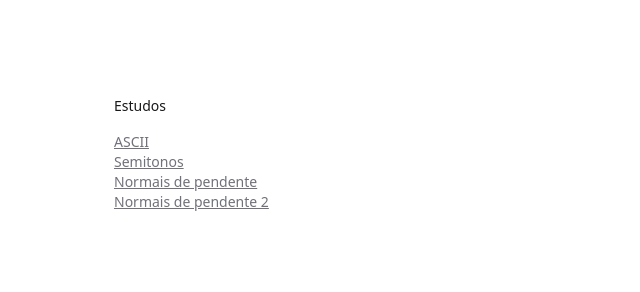
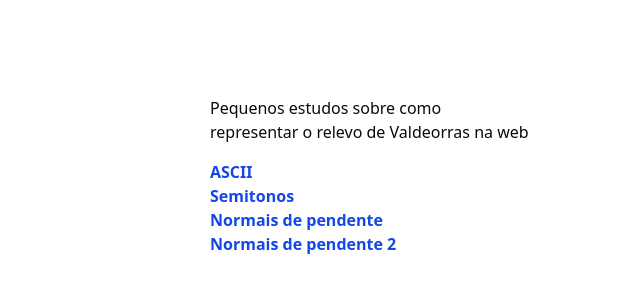
Before and after one commit to edupoch/estudo-relevo-valdeorras, a website built with Vite: page index.html in a window 1280 px wide. Shown: the whole page, without its empty margins (270-910 px from the left). Built offline with nearby package versions, Linux system fonts and the light colour scheme.

Commit message:
Miniedición na portada

```diff
--- a/index.html
+++ b/index.html
@@ -6,13 +6,16 @@
     <link href="/estilo.css" rel="stylesheet">
   </head>
   <body>
-    <div class="max-w-xl mx-auto p-8 lg:pt-24">
-        <h2 class="text-sm 2xl:text-xl font-medium text-zinc-900 dark:text-zinc-200">Estudos</h2>
-        <p class="text-sm 2xl:text-xl text-zinc-500 mt-4">
-          <a class="underline" href="/estudo-relevo-valdeorras/estudos/ascii/">ASCII</a><br>
-          <a class="underline" href="/estudo-relevo-valdeorras/estudos/semitonos/">Semitonos</a><br>
-          <a class="underline" href="/estudo-relevo-valdeorras/estudos/normais/">Normais de pendente</a><br>
-          <a class="underline" href="/estudo-relevo-valdeorras/estudos/normais_2/">Normais de pendente 2</a><br>
+    <div class="max-w-sm mx-auto p-8 pt-24 text-stone-950">
+        <p>
+          Pequenos estudos sobre como representar o relevo de Valdeorras na web
+        </p>
+
+        <p class="text-blue-700 font-bold mt-4">
+          <a href="/estudo-relevo-valdeorras/estudos/ascii/">ASCII</a><br>
+          <a href="/estudo-relevo-valdeorras/estudos/semitonos/">Semitonos</a><br>
+          <a href="/estudo-relevo-valdeorras/estudos/normais/">Normais de pendente</a><br>
+          <a href="/estudo-relevo-valdeorras/estudos/normais_2/">Normais de pendente 2</a><br>
         </p>
     </div>
   </body>
```
